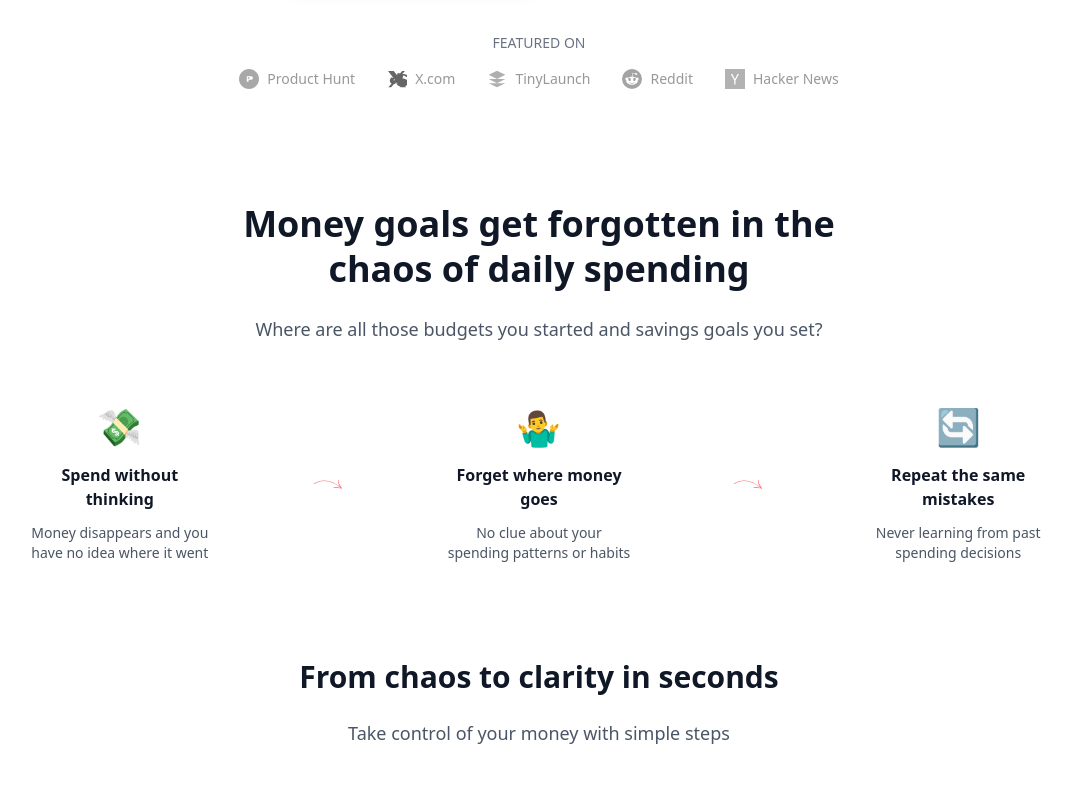
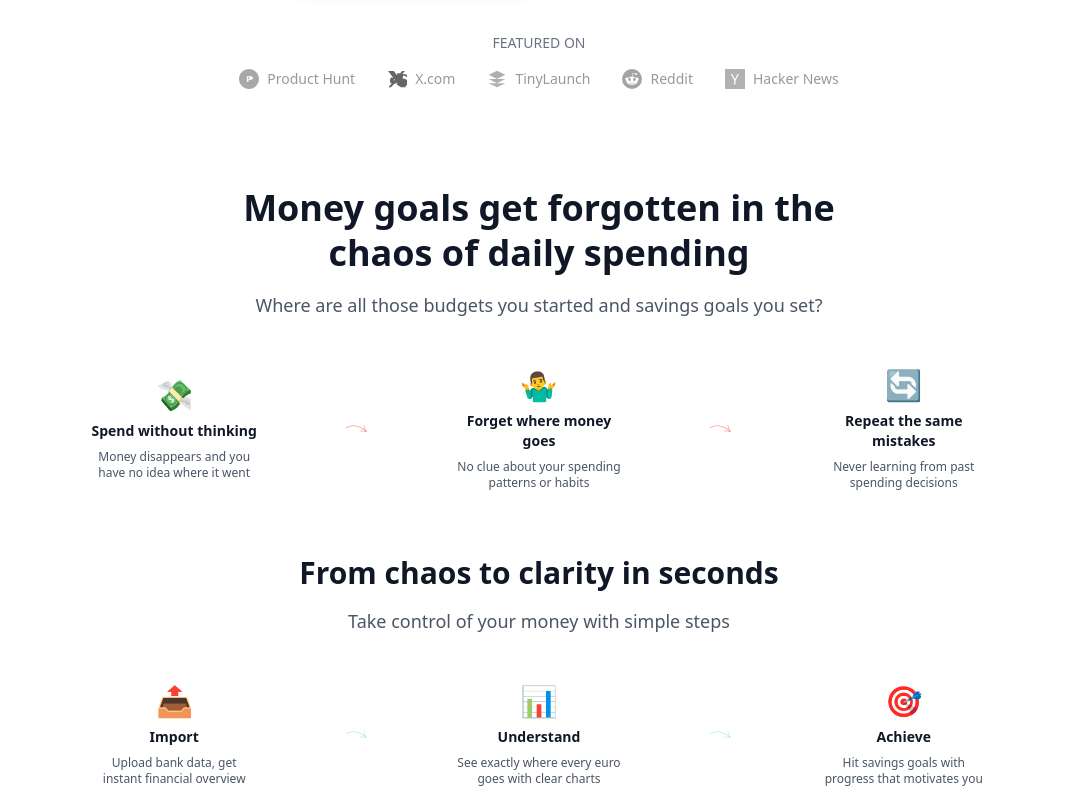
Before and after one commit to mttspss/easybudget, a Next.js app: page / in a window 1280 px wide. Shown: the part 600-1400 px from the top of the page, without its empty margins (101-1173 px from the left). Built offline with nearby package versions, Linux system fonts and the light colour scheme; no server answers.

Commit message:
🔥 FORCE PUSH - Fix compact spacing problema section

```diff
--- a/src/app/page.tsx
+++ b/src/app/page.tsx
@@ -472,12 +472,12 @@ export default function LandingPage() {
       </section>
 
       {/* Problem Section - Reelsmeals Style */}
-      <section className="py-16 px-6 bg-white">
-        <div className="max-w-5xl mx-auto text-center">
+      <section className="py-12 px-6 bg-white">
+        <div className="max-w-4xl mx-auto text-center">
 
           {/* Problem Statement */}
-          <div className="mb-16">
-            <h2 className="text-3xl md:text-4xl font-bold text-gray-900 mb-6 leading-tight">
+          <div className="mb-12">
+            <h2 className="text-3xl md:text-4xl font-bold text-gray-900 mb-4 leading-tight">
               Money goals get forgotten in the<br />
               chaos of daily spending
             </h2>
@@ -487,21 +487,21 @@ export default function LandingPage() {
           </div>
 
           {/* 3 Problems in a row with Red Arrows */}
-          <div className="grid md:grid-cols-5 gap-6 mb-24 items-center">
+          <div className="grid md:grid-cols-5 gap-4 mb-16 items-center">
             {/* Problem 1 */}
-            <div className="space-y-3">
-              <div className="text-4xl mb-4">💸</div>
-              <h3 className="text-base font-semibold text-gray-900">
+            <div className="space-y-2">
+              <div className="text-3xl mb-2">💸</div>
+              <h3 className="text-sm font-semibold text-gray-900">
                 Spend without thinking
               </h3>
-              <p className="text-gray-600 text-sm">
+              <p className="text-gray-600 text-xs">
                 Money disappears and you have no idea where it went
               </p>
             </div>
 
             {/* Red Arrow 1 */}
             <div className="hidden md:flex justify-center">
-              <svg className="w-8 fill-red-500 opacity-70 -rotate-90" viewBox="0 0 138 138" fill="none" xmlns="http://www.w3.org/2000/svg">
+              <svg className="w-6 fill-red-500 opacity-70 -rotate-90" viewBox="0 0 138 138" fill="none" xmlns="http://www.w3.org/2000/svg">
                 <g>
                   <path fillRule="evenodd" clipRule="evenodd" d="M72.9644 5.31431C98.8774 43.8211 83.3812 88.048 54.9567 120.735C54.4696 121.298 54.5274 122.151 55.0896 122.639C55.6518 123.126 56.5051 123.068 56.9922 122.506C86.2147 88.9044 101.84 43.3918 75.2003 3.80657C74.7866 3.18904 73.9486 3.02602 73.3287 3.44222C72.7113 3.85613 72.5484 4.69426 72.9644 5.31431Z"></path>
                   <path fillRule="evenodd" clipRule="evenodd" d="M56.5084 121.007C56.9835 118.685 57.6119 115.777 57.6736 115.445C59.3456 106.446 59.5323 97.67 58.4433 88.5628C58.3558 87.8236 57.6824 87.2948 56.9433 87.3824C56.2042 87.4699 55.6756 88.1435 55.7631 88.8828C56.8219 97.7138 56.6432 106.225 55.0203 114.954C54.926 115.463 53.5093 121.999 53.3221 123.342C53.2427 123.893 53.3688 124.229 53.4061 124.305C53.5887 124.719 53.8782 124.911 54.1287 125.015C54.4123 125.13 54.9267 125.205 55.5376 124.926C56.1758 124.631 57.3434 123.699 57.6571 123.487C62.3995 120.309 67.4155 116.348 72.791 113.634C77.9171 111.045 83.3769 109.588 89.255 111.269C89.9704 111.475 90.7181 111.057 90.9235 110.342C91.1288 109.626 90.7117 108.878 89.9963 108.673C83.424 106.794 77.3049 108.33 71.5763 111.223C66.2328 113.922 61.2322 117.814 56.5084 121.007Z"></path>
@@ -510,19 +510,19 @@ export default function LandingPage() {
             </div>
 
             {/* Problem 2 */}
-            <div className="space-y-3">
-              <div className="text-4xl mb-4">🤷‍♂️</div>
-              <h3 className="text-base font-semibold text-gray-900">
+            <div className="space-y-2">
+              <div className="text-3xl mb-2">🤷‍♂️</div>
+              <h3 className="text-sm font-semibold text-gray-900">
                 Forget where money goes
               </h3>
-              <p className="text-gray-600 text-sm">
+              <p className="text-gray-600 text-xs">
                 No clue about your spending patterns or habits
               </p>
             </div>
 
             {/* Red Arrow 2 */}
             <div className="hidden md:flex justify-center">
-              <svg className="w-8 fill-red-500 opacity-70 -rotate-90" viewBox="0 0 138 138" fill="none" xmlns="http://www.w3.org/2000/svg">
+              <svg className="w-6 fill-red-500 opacity-70 -rotate-90" viewBox="0 0 138 138" fill="none" xmlns="http://www.w3.org/2000/svg">
                 <g>
                   <path fillRule="evenodd" clipRule="evenodd" d="M72.9644 5.31431C98.8774 43.8211 83.3812 88.048 54.9567 120.735C54.4696 121.298 54.5274 122.151 55.0896 122.639C55.6518 123.126 56.5051 123.068 56.9922 122.506C86.2147 88.9044 101.84 43.3918 75.2003 3.80657C74.7866 3.18904 73.9486 3.02602 73.3287 3.44222C72.7113 3.85613 72.5484 4.69426 72.9644 5.31431Z"></path>
                   <path fillRule="evenodd" clipRule="evenodd" d="M56.5084 121.007C56.9835 118.685 57.6119 115.777 57.6736 115.445C59.3456 106.446 59.5323 97.67 58.4433 88.5628C58.3558 87.8236 57.6824 87.2948 56.9433 87.3824C56.2042 87.4699 55.6756 88.1435 55.7631 88.8828C56.8219 97.7138 56.6432 106.225 55.0203 114.954C54.926 115.463 53.5093 121.999 53.3221 123.342C53.2427 123.893 53.3688 124.229 53.4061 124.305C53.5887 124.719 53.8782 124.911 54.1287 125.015C54.4123 125.13 54.9267 125.205 55.5376 124.926C56.1758 124.631 57.3434 123.699 57.6571 123.487C62.3995 120.309 67.4155 116.348 72.791 113.634C77.9171 111.045 83.3769 109.588 89.255 111.269C89.9704 111.475 90.7181 111.057 90.9235 110.342C91.1288 109.626 90.7117 108.878 89.9963 108.673C83.424 106.794 77.3049 108.33 71.5763 111.223C66.2328 113.922 61.2322 117.814 56.5084 121.007Z"></path>
@@ -531,20 +531,20 @@ export default function LandingPage() {
             </div>
 
             {/* Problem 3 */}
-            <div className="space-y-3">
-              <div className="text-4xl mb-4">🔄</div>
-              <h3 className="text-base font-semibold text-gray-900">
+            <div className="space-y-2">
+              <div className="text-3xl mb-2">🔄</div>
+              <h3 className="text-sm font-semibold text-gray-900">
                 Repeat the same mistakes
               </h3>
-              <p className="text-gray-600 text-sm">
+              <p className="text-gray-600 text-xs">
                 Never learning from past spending decisions
               </p>
             </div>
           </div>
 
           {/* Solution Statement */}
-          <div className="mb-16">
-            <h2 className="text-2xl md:text-3xl font-bold text-gray-900 mb-6">
+          <div className="mb-12">
+            <h2 className="text-2xl md:text-3xl font-bold text-gray-900 mb-4">
               From chaos to clarity in seconds
             </h2>
             <p className="text-lg text-gray-600 max-w-2xl mx-auto">
@@ -553,21 +553,21 @@ export default function LandingPage() {
           </div>
 
           {/* 3 Solutions in a row with Green Arrows */}
-          <div className="grid md:grid-cols-5 gap-6 items-center">
+          <div className="grid md:grid-cols-5 gap-4 items-center">
             {/* Solution 1 */}
-            <div className="space-y-3">
-              <div className="text-4xl mb-4">⚡️</div>
-              <h3 className="text-base font-semibold text-gray-900">
+            <div className="space-y-2">
+              <div className="text-3xl mb-2">📤</div>
+              <h3 className="text-sm font-semibold text-gray-900">
                 Import
               </h3>
-              <p className="text-gray-600 text-sm">
+              <p className="text-gray-600 text-xs">
                 Upload bank data, get instant financial overview
               </p>
             </div>
 
             {/* Green Arrow 1 */}
             <div className="hidden md:flex justify-center">
-              <svg className="w-8 opacity-70 -rotate-90" style={{fill: '#60ea8b'}} viewBox="0 0 138 138" fill="none" xmlns="http://www.w3.org/2000/svg">
+              <svg className="w-6 opacity-70 -rotate-90" style={{fill: '#60ea8b'}} viewBox="0 0 138 138" fill="none" xmlns="http://www.w3.org/2000/svg">
                 <g>
                   <path fillRule="evenodd" clipRule="evenodd" d="M72.9644 5.31431C98.8774 43.8211 83.3812 88.048 54.9567 120.735C54.4696 121.298 54.5274 122.151 55.0896 122.639C55.6518 123.126 56.5051 123.068 56.9922 122.506C86.2147 88.9044 101.84 43.3918 75.2003 3.80657C74.7866 3.18904 73.9486 3.02602 73.3287 3.44222C72.7113 3.85613 72.5484 4.69426 72.9644 5.31431Z"></path>
                   <path fillRule="evenodd" clipRule="evenodd" d="M56.5084 121.007C56.9835 118.685 57.6119 115.777 57.6736 115.445C59.3456 106.446 59.5323 97.67 58.4433 88.5628C58.3558 87.8236 57.6824 87.2948 56.9433 87.3824C56.2042 87.4699 55.6756 88.1435 55.7631 88.8828C56.8219 97.7138 56.6432 106.225 55.0203 114.954C54.926 115.463 53.5093 121.999 53.3221 123.342C53.2427 123.893 53.3688 124.229 53.4061 124.305C53.5887 124.719 53.8782 124.911 54.1287 125.015C54.4123 125.13 54.9267 125.205 55.5376 124.926C56.1758 124.631 57.3434 123.699 57.6571 123.487C62.3995 120.309 67.4155 116.348 72.791 113.634C77.9171 111.045 83.3769 109.588 89.255 111.269C89.9704 111.475 90.7181 111.057 90.9235 110.342C91.1288 109.626 90.7117 108.878 89.9963 108.673C83.424 106.794 77.3049 108.33 71.5763 111.223C66.2328 113.922 61.2322 117.814 56.5084 121.007Z"></path>
@@ -576,19 +576,19 @@ export default function LandingPage() {
             </div>
 
             {/* Solution 2 */}
-            <div className="space-y-3">
-              <div className="text-4xl mb-4">📊</div>
-              <h3 className="text-base font-semibold text-gray-900">
+            <div className="space-y-2">
+              <div className="text-3xl mb-2">📊</div>
+              <h3 className="text-sm font-semibold text-gray-900">
                 Understand
               </h3>
-              <p className="text-gray-600 text-sm">
+              <p className="text-gray-600 text-xs">
                 See exactly where every euro goes with clear charts
               </p>
             </div>
 
             {/* Green Arrow 2 */}
             <div className="hidden md:flex justify-center">
-              <svg className="w-8 opacity-70 -rotate-90" style={{fill: '#60ea8b'}} viewBox="0 0 138 138" fill="none" xmlns="http://www.w3.org/2000/svg">
+              <svg className="w-6 opacity-70 -rotate-90" style={{fill: '#60ea8b'}} viewBox="0 0 138 138" fill="none" xmlns="http://www.w3.org/2000/svg">
                 <g>
                   <path fillRule="evenodd" clipRule="evenodd" d="M72.9644 5.31431C98.8774 43.8211 83.3812 88.048 54.9567 120.735C54.4696 121.298 54.5274 122.151 55.0896 122.639C55.6518 123.126 56.5051 123.068 56.9922 122.506C86.2147 88.9044 101.84 43.3918 75.2003 3.80657C74.7866 3.18904 73.9486 3.02602 73.3287 3.44222C72.7113 3.85613 72.5484 4.69426 72.9644 5.31431Z"></path>
                   <path fillRule="evenodd" clipRule="evenodd" d="M56.5084 121.007C56.9835 118.685 57.6119 115.777 57.6736 115.445C59.3456 106.446 59.5323 97.67 58.4433 88.5628C58.3558 87.8236 57.6824 87.2948 56.9433 87.3824C56.2042 87.4699 55.6756 88.1435 55.7631 88.8828C56.8219 97.7138 56.6432 106.225 55.0203 114.954C54.926 115.463 53.5093 121.999 53.3221 123.342C53.2427 123.893 53.3688 124.229 53.4061 124.305C53.5887 124.719 53.8782 124.911 54.1287 125.015C54.4123 125.13 54.9267 125.205 55.5376 124.926C56.1758 124.631 57.3434 123.699 57.6571 123.487C62.3995 120.309 67.4155 116.348 72.791 113.634C77.9171 111.045 83.3769 109.588 89.255 111.269C89.9704 111.475 90.7181 111.057 90.9235 110.342C91.1288 109.626 90.7117 108.878 89.9963 108.673C83.424 106.794 77.3049 108.33 71.5763 111.223C66.2328 113.922 61.2322 117.814 56.5084 121.007Z"></path>
@@ -597,12 +597,12 @@ export default function LandingPage() {
             </div>
 
             {/* Solution 3 */}
-            <div className="space-y-3">
-              <div className="text-4xl mb-4">🎯</div>
-              <h3 className="text-base font-semibold text-gray-900">
+            <div className="space-y-2">
+              <div className="text-3xl mb-2">🎯</div>
+              <h3 className="text-sm font-semibold text-gray-900">
                 Achieve
               </h3>
-              <p className="text-gray-600 text-sm">
+              <p className="text-gray-600 text-xs">
                 Hit savings goals with progress that motivates you
               </p>
             </div>
```
